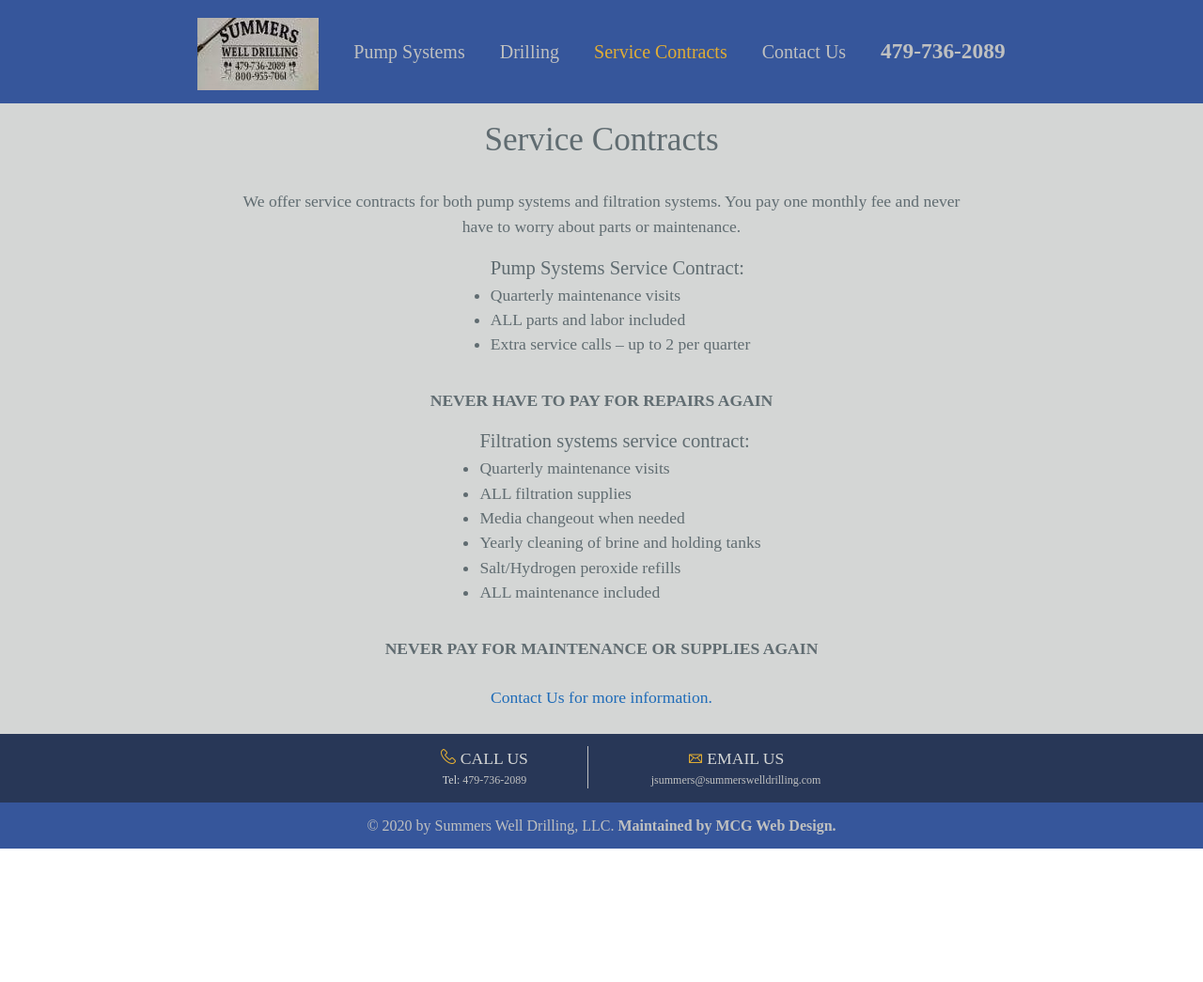
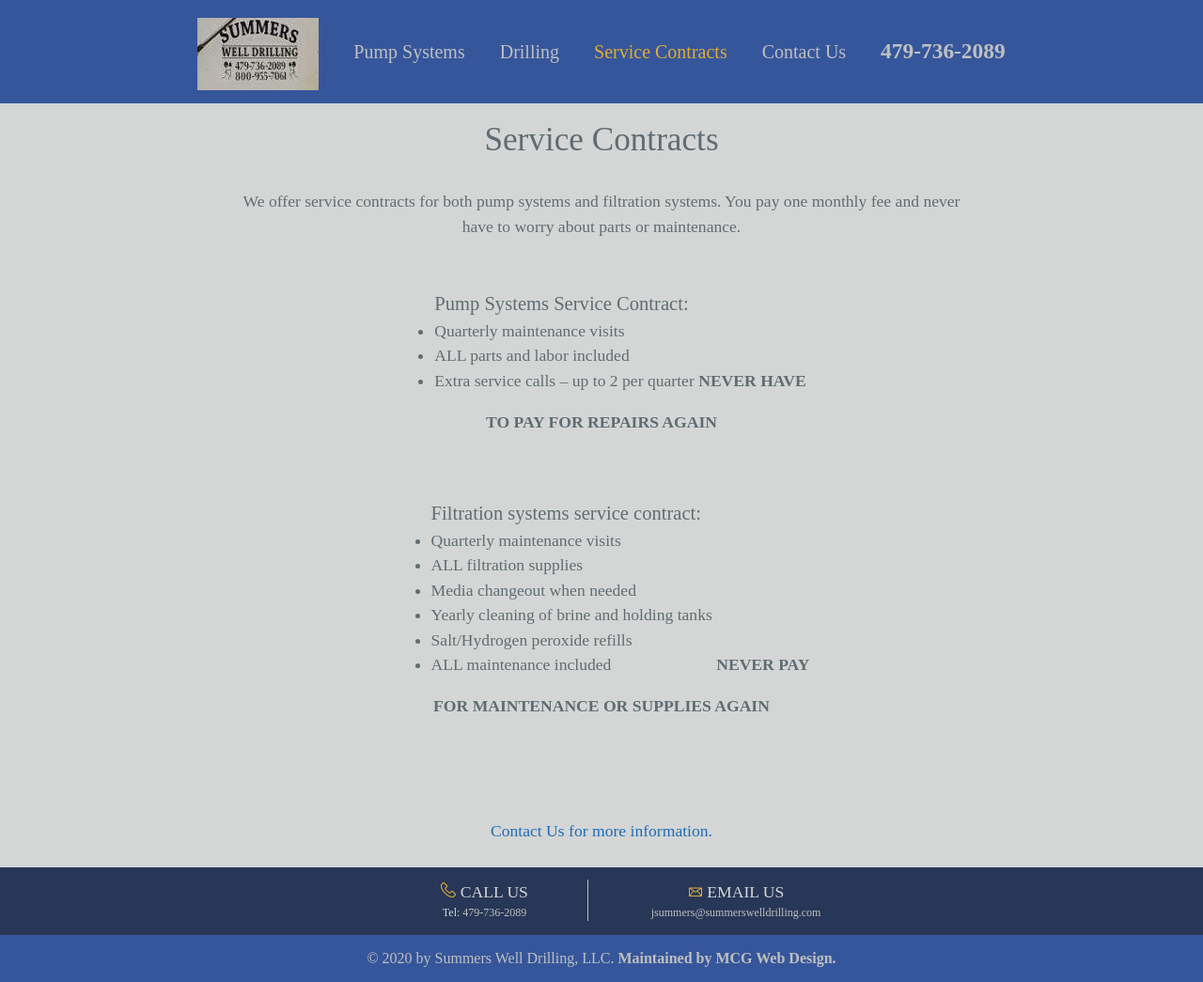
Before and after one commit to jamess999888/SummersDrilling, a Jekyll site: the page built from serviceContracts.md, in a window 1280 px wide. Shown: the whole page at 94% size. Built offline with Jekyll 4.4.1, drawn with Linux system fonts in a browser that asks for light colours; our own code applies the rules of GitHub Pages for plain Markdown files; before the commit the page ends 903 px from its top, so only the background shows below that.

Commit message:
working on service contracts

```diff
--- a/css/style.css
+++ b/css/style.css
@@ -1295,6 +1295,9 @@ ul.topnav li.right {
 
 #serviceContracts #list {
     display: block;
+    width: 100%;
+    height: auto;
+    margin: 5% 0;
 }
 
 #serviceContracts ul {
--- a/serviceContracts.md
+++ b/serviceContracts.md
@@ -12,8 +12,8 @@
                     <li>ALL parts and labor included</li>
                     <li>Extra service calls – up to 2 per quarter</li>
                 </ul>
+                <b>NEVER HAVE TO PAY FOR REPAIRS AGAIN</b>
             </div>
-            <b>NEVER HAVE TO PAY FOR REPAIRS AGAIN</b>
             <div id = "list">
                 <ul>
                     <lh><h3>Filtration systems service contract:</h3></lh>
@@ -24,8 +24,8 @@
                     <li>Salt/Hydrogen peroxide refills</li>
                     <li>ALL maintenance included</li>
                 </ul>
+                <b>NEVER PAY FOR MAINTENANCE OR SUPPLIES AGAIN</b>
             </div>
-            <b>NEVER PAY FOR MAINTENANCE OR SUPPLIES AGAIN</b>
             <br>
             <br>
             <a>Contact Us for more information.</a>
```
